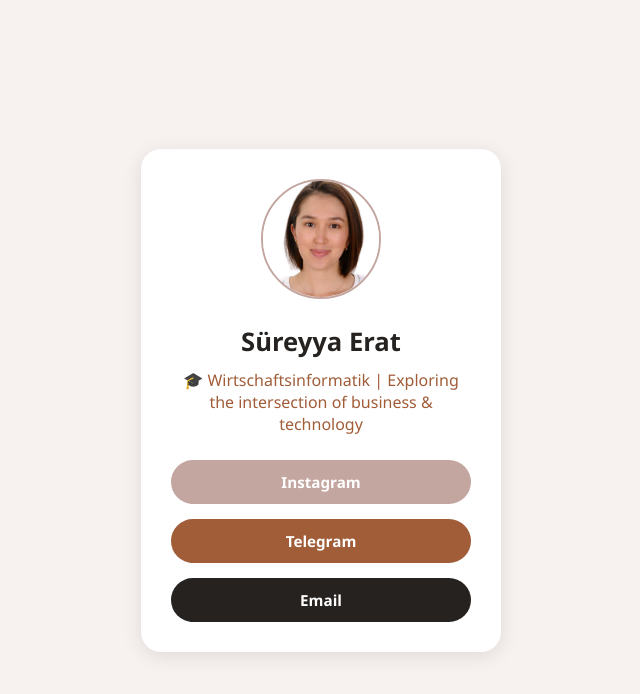
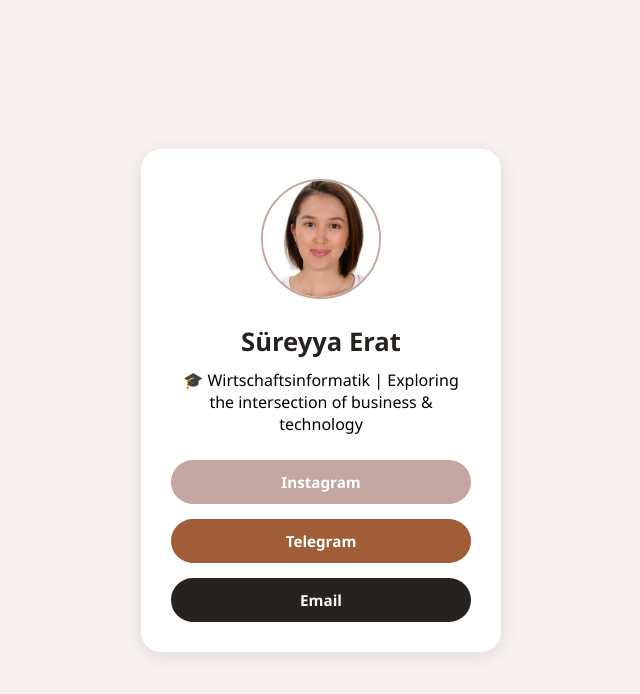
Before and after one commit to sureyya-erat/sureyya-erat.github.io, a plain HTML site: page index.html in a window 1280 px wide. Shown: the whole page, without its empty margins (319-959 px from the left). Drawn offline with Linux system fonts and the light colour scheme.

Commit message:
Updated bio color

```diff
--- a/style.css
+++ b/style.css
@@ -42,7 +42,7 @@ h1 {
 
 .bio {
   font-size: 1em;
-  color: #A15C38;
+  color: #000000;
   margin-bottom: 25px;
 }
 
```
